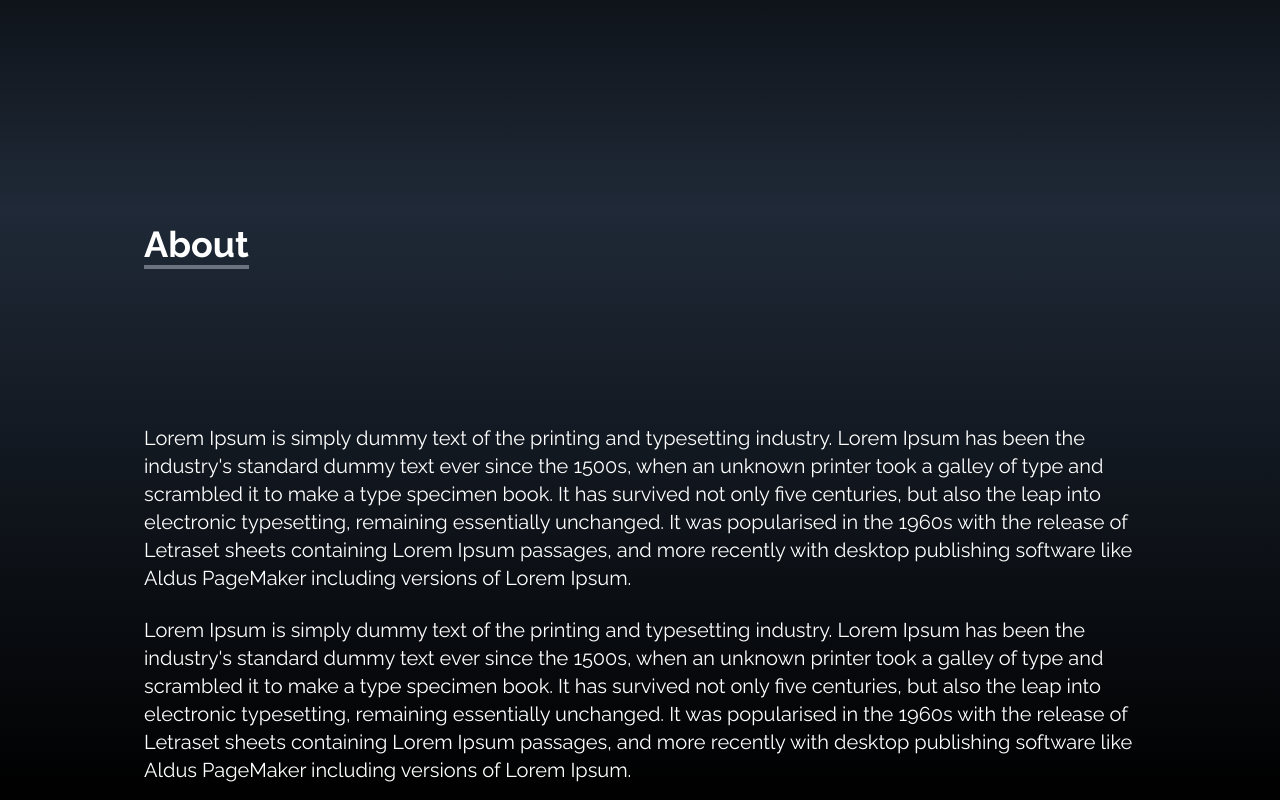
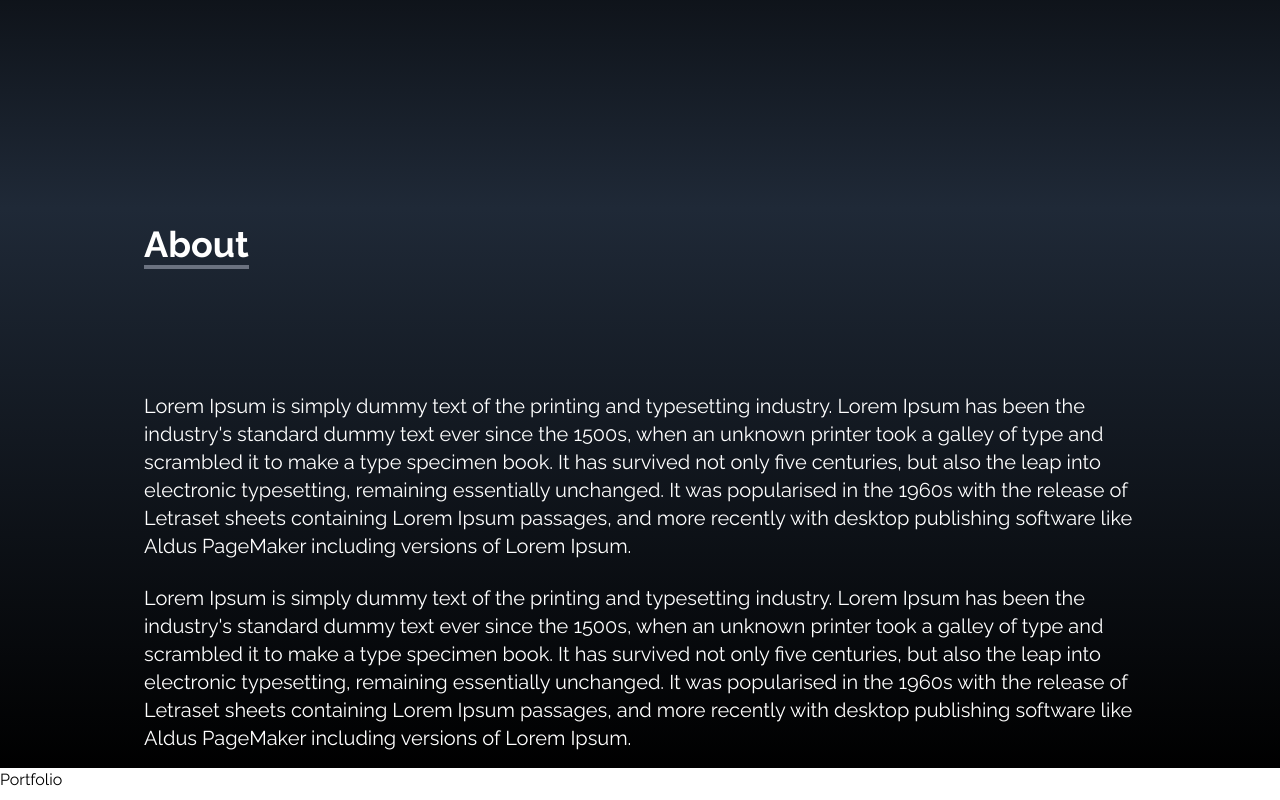
Before and after one commit to Sriram511/my-portfolio, a React (Create React App) app: page / in a window 1280 px wide. Shown: the part 592-1392 px from the top of the page. Built offline with nearby package versions, Linux system fonts and the light colour scheme.

Commit message:
Starting Portfolio Section
Just starting portfolio section the time duration is 01 : 09 : 54

```diff
--- a/src/App.js
+++ b/src/App.js
@@ -1,6 +1,7 @@
 import About from "./components/About";
 import Home from "./components/Home";
 import Navbar from "./components/Navbar";
+import Portfolio from "./components/Portfolio";
 import SocialLinks from "./components/SocialLinks";
 
 function App() {
@@ -9,6 +10,7 @@
       <Navbar />
       <Home />
       <About />
+      <Portfolio />
       <SocialLinks />
     </div>
   );
--- a/src/components/About.js
+++ b/src/components/About.js
@@ -12,7 +12,7 @@
             About
           </p>
         </div>
-        <p className="text-xl mt-32">
+        <p className="text-xl mt-24">
           Lorem Ipsum is simply dummy text of the printing and typesetting
           industry. Lorem Ipsum has been the industry's standard dummy text ever
           since the 1500s, when an unknown printer took a galley of type and
--- a/src/components/Navbar.js
+++ b/src/components/Navbar.js
@@ -15,11 +15,11 @@
     },
     {
       id: 3,
-      link: "experience",
+      link: "portfolio",
     },
     {
       id: 4,
-      link: "portfolio",
+      link: "experience",
     },
     {
       id: 5,
--- /dev/null
+++ b/src/components/Portfolio.js
@@ -0,0 +1,7 @@
+import React from "react";
+
+const Portfolio = () => {
+  return <div>Portfolio</div>;
+};
+
+export default Portfolio;
```
